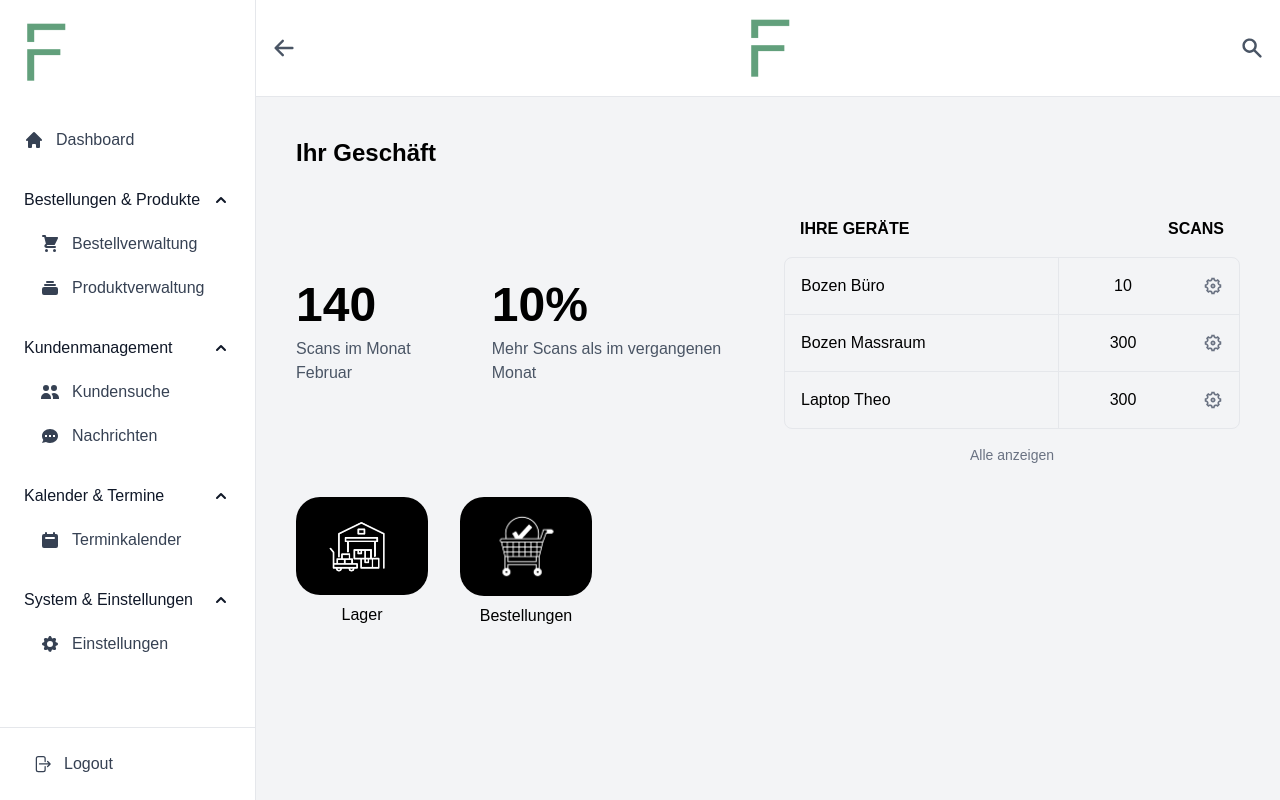
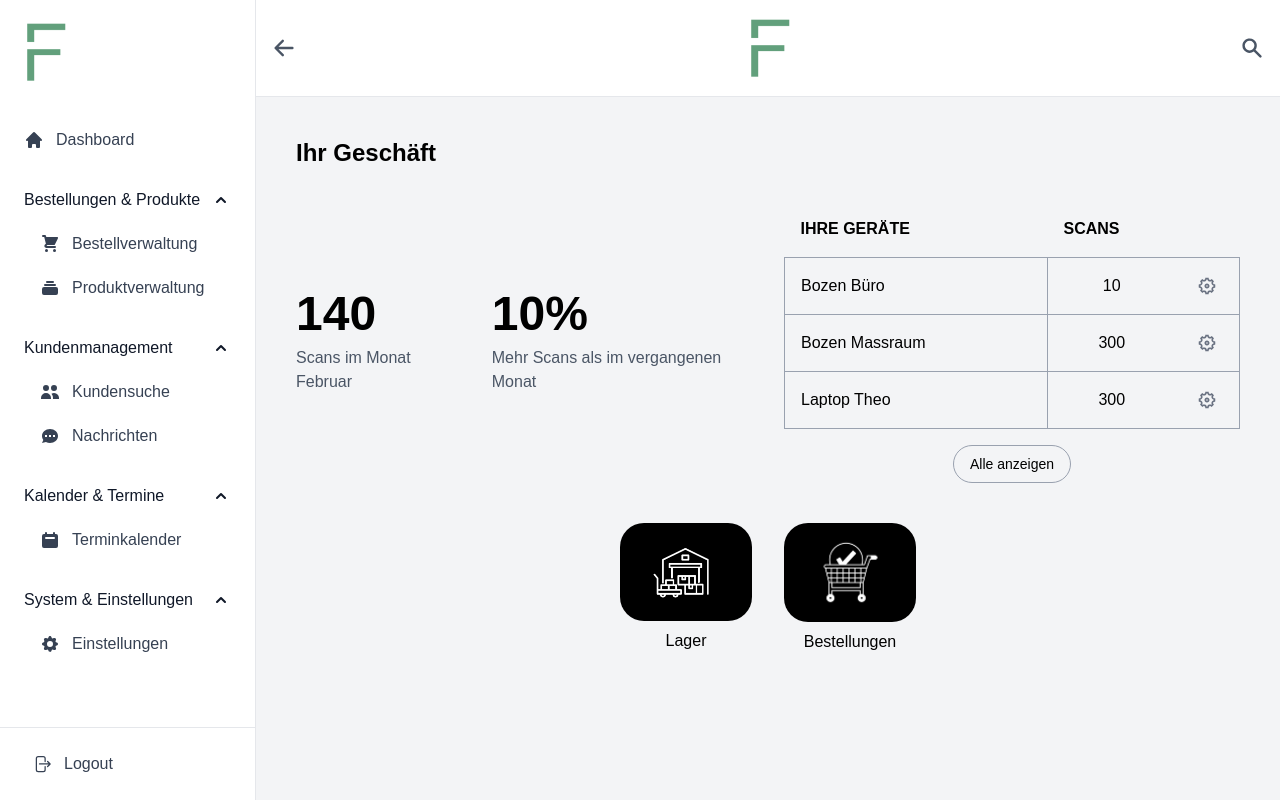
Before and after one commit to backbencherstudio/tdhaemoi-partner-dashbaord, a Next.js app: page /dashboard/overview in a window 1280 px wide. Built offline with nearby package versions, Linux system fonts and the light colour scheme.

Commit message:
added overview page table

```diff
--- a/app/(dashboard)/dashboard/overview/page.tsx
+++ b/app/(dashboard)/dashboard/overview/page.tsx
@@ -27,35 +27,40 @@ export default function DashboardOverview() {
 
                 {/* Table Section */}
                 <div className="w-full md:w-1/2">
-                    <div className="flex justify-between items-center p-4">
-                        <h3 className="font-semibold">IHRE GERÄTE</h3>
-                        <h3 className="font-semibold">SCANS</h3>
-                    </div>
-                    <div className="border border-gray-200 rounded-lg">
-                        <div className="flex items-center border-b border-gray-200">
-                            <div className="flex-1 border-r border-gray-200 p-4">Bozen Büro</div>
-                            <div className="w-32 text-center p-4">10</div>
-                            <div className="p-4">
-                                <RiSettings5Line className="w-5 h-5 text-gray-500 cursor-pointer" />
-                            </div>
-                        </div>
-                        <div className="flex items-center border-b border-gray-200">
-                            <div className="flex-1 border-r border-gray-200 p-4">Bozen Massraum</div>
-                            <div className="w-32 text-center p-4">300</div>
-                            <div className="p-4">
-                                <RiSettings5Line className="w-5 h-5 text-gray-500 cursor-pointer" />
-                            </div>
-                        </div>
-                        <div className="flex items-center">
-                            <div className="flex-1 border-r border-gray-200 p-4">Laptop Theo</div>
-                            <div className="w-32 text-center p-4">300</div>
-                            <div className="p-4">
-                                <RiSettings5Line className="w-5 h-5 text-gray-500 cursor-pointer" />
-                            </div>
-                        </div>
-                    </div>
+                    <table className="w-full">
+                        <thead>
+                            <tr>
+                                <th className="text-left p-4 font-semibold border-b border-gray-400">IHRE GERÄTE</th>
+                                <th className="text-left p-4 font-semibold border-b border-gray-400">SCANS</th>
+                                <th className="text-left p-4 font-semibold border-b border-gray-400"></th>
+                            </tr>
+                        </thead>
+                        <tbody className="border border-gray-400 rounded-lg">
+                            <tr className="border-b border-gray-400">
+                                <td className="p-4 border-r border-gray-400">Bozen Büro</td>
+                                <td className="p-4 w-32 text-center">10</td>
+                                <td className="p-4 w-16 text-center">
+                                    <RiSettings5Line className="w-5 h-5 text-gray-500 cursor-pointer mx-auto" />
+                                </td>
+                            </tr>
+                            <tr className="border-b border-gray-400">
+                                <td className="p-4 border-r border-gray-400">Bozen Massraum</td>
+                                <td className="p-4 w-32 text-center">300</td>
+                                <td className="p-4 w-16 text-center">
+                                    <RiSettings5Line className="w-5 h-5 text-gray-500 cursor-pointer mx-auto" />
+                                </td>
+                            </tr>
+                            <tr>
+                                <td className="p-4 border-r border-gray-400">Laptop Theo</td>
+                                <td className="p-4 w-32 text-center">300</td>
+                                <td className="p-4 w-16 text-center">
+                                    <RiSettings5Line className="w-5 h-5 text-gray-500 cursor-pointer mx-auto" />
+                                </td>
+                            </tr>
+                        </tbody>
+                    </table>
                     <div className='flex justify-center mt-4'>
-                        <button className="text-center text-sm text-gray-500">
+                        <button className="text-center text-sm border border-gray-400 rounded-full cursor-pointer px-4 py-2 ">
                             Alle anzeigen
                         </button>
                     </div>
@@ -64,7 +69,7 @@ export default function DashboardOverview() {
             </div>
 
             {/* Icons Section */}
-            <div className="flex gap-8">
+            <div className="flex gap-8 justify-center items-center mt-10">
                 <div className="flex flex-col items-center gap-2">
                     <Link href="/dashboard/lager" className="px-4 py-1 bg-black rounded-3xl">
                         <Image src={lager} alt="Lager" width={100} height={100} />
```
